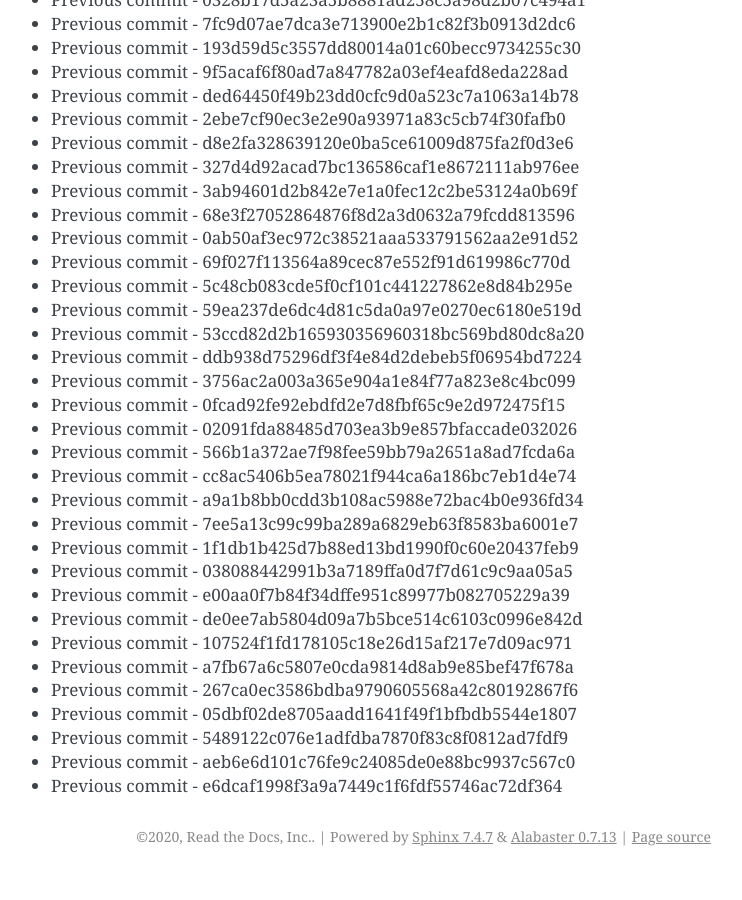
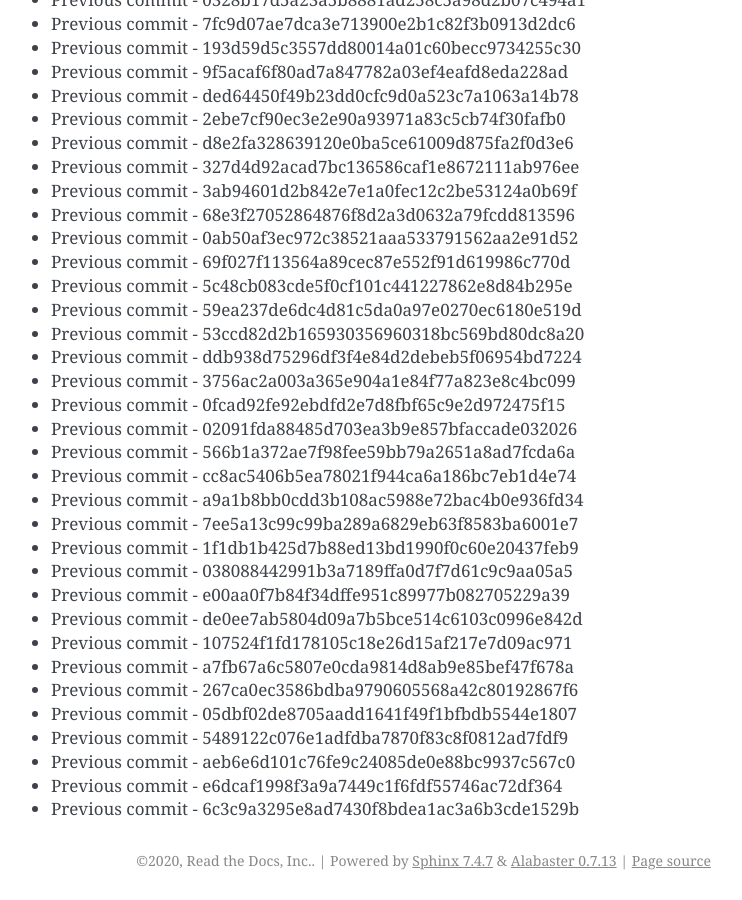
Before and after one commit to readthedocs/rtd-git-stresstest, a Sphinx documentation site: the page built from docs/updates.rst, in a window 1280 px wide and 900 px high, scrolled down 58434 px. Shown: the whole window, without its empty margins (399-1141 px from the left). Built offline with Sphinx 7.4.7, drawn with Linux system fonts in a browser that asks for light colours; before the commit the page ends 59310 px from its top, so only the background shows below that.

Commit message:
Generating commit from previous: 6c3c9a3295e8ad7430f8bdea1ac3a6b3cde1529b

```diff
--- a/docs/updates.rst
+++ b/docs/updates.rst
@@ -2487,3 +2487,4 @@ It can be tested for any performance characteristics.
 * Previous commit - 5489122c076e1adfdba7870f83c8f0812ad7fdf9
 * Previous commit - aeb6e6d101c76fe9c24085de0e88bc9937c567c0
 * Previous commit - e6dcaf1998f3a9a7449c1f6fdf55746ac72df364
+* Previous commit - 6c3c9a3295e8ad7430f8bdea1ac3a6b3cde1529b
```
